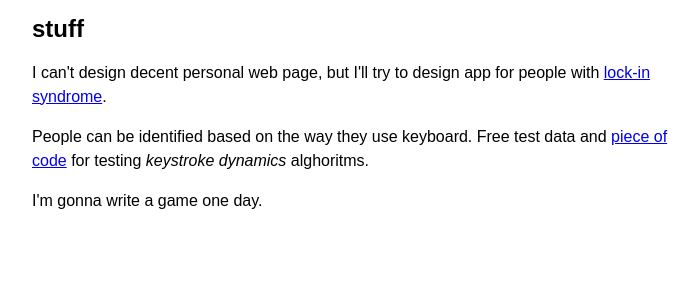
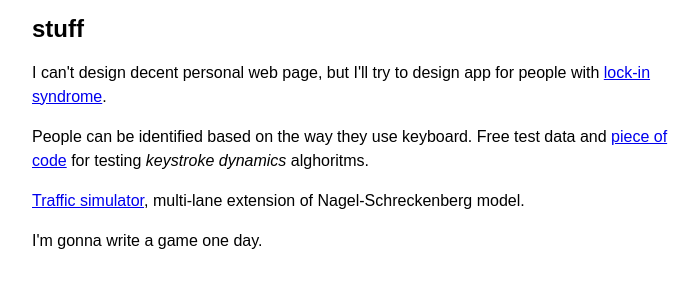
Before and after one commit to morethanoneanimal/morethanoneanimal.github.io, a plain HTML site: page index.html in a window 1280 px wide. Shown: the part 94-382 px from the top of the page, without its empty margins (288-987 px from the left). Drawn offline with Linux system fonts and the light colour scheme.

Commit message:
nagel schreckenberg

```diff
--- a/index.html
+++ b/index.html
@@ -12,6 +12,7 @@
 		<p>I can't design decent personal web page, but I'll try to design app for people with <a href="papillon.html">lock-in syndrome</a>.</p>
 		<p>People can be identified based on the way they use keyboard. Free test data and
 		<a href="https://bitbucket.org/morethanoneanimal/keystroke-dynamics"/>piece of code</a> for testing <i>keystroke dynamics</i> alghoritms.</p>
+		<p><a href="https://github.com/morethanoneanimal/Nagel-Schreckenberg-simulation">Traffic simulator</a>, multi-lane extension of Nagel-Schreckenberg model.</p>
 		<p>I'm gonna write a game one day.</p>
 	</body>
 </html>
```
